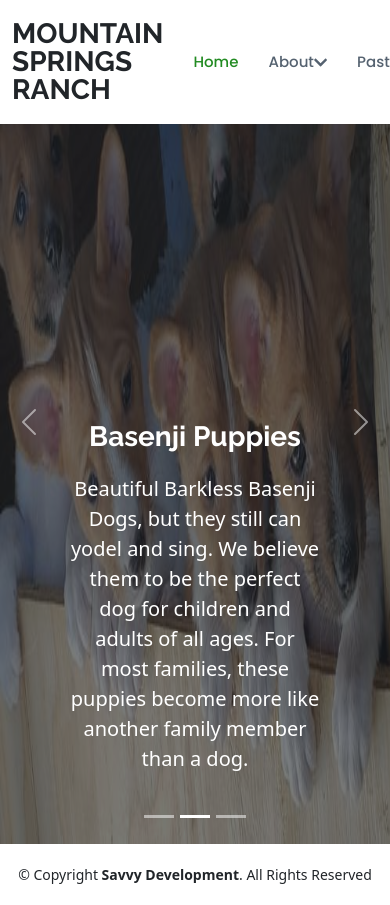
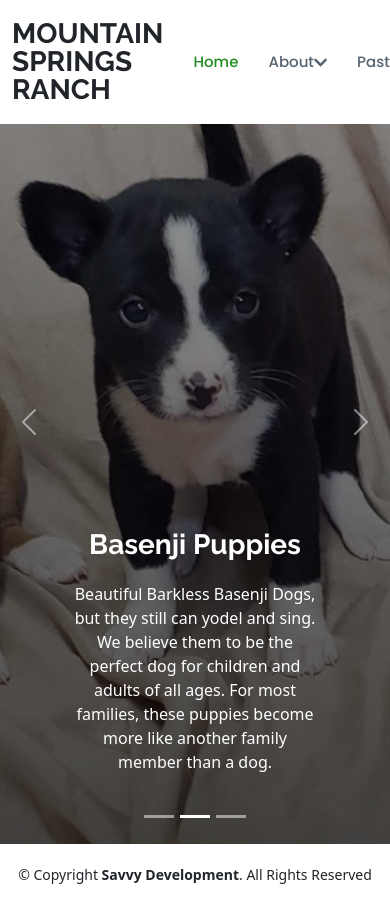
Before and after one commit to savvykolb/mountain-springs-ranch, a React (Create React App) app: page / in a window 390 px wide. Built offline with nearby package versions, Linux system fonts and the light colour scheme; some icons are missing.

Commit message:
updated carousel img to fit

```diff
--- a/src/components/pages/Home.js
+++ b/src/components/pages/Home.js
@@ -6,6 +6,8 @@ function Home({ currentPage, handlePageChange }) {
   const slide2 = require('../img/slide/slide-2.jpg');
   const slide1 = require('../img/slide/slide-1.jpg');
   const slide3 = require('../img/slide/slide-3.jpg');
+  const slide4 = require('../img/slide/slide-4.jpg');
+
 
   return (
     <section id="hero">
@@ -13,7 +15,7 @@ function Home({ currentPage, handlePageChange }) {
         <Carousel.Item interval={4000}>
 
           {/* <!-- Slide 1 --> */}
-          <img className="d-block w-100" src={slide2}
+          <img src={slide2}
             alt="Mountain Springs Ranch" />
           <Carousel.Caption>
             <div class="container">
@@ -23,10 +25,9 @@ function Home({ currentPage, handlePageChange }) {
           </Carousel.Caption>
           </Carousel.Item>
 
+  {/* <!-- Slide 2 --> */}
           <Carousel.Item interval={4000}>
-
-          {/* <!-- Slide 2 --> */}
-          <img className="d-block w-100 h-100" src={slide1}
+          <img src={slide3}
             alt="Basenji Pups" />
           <Carousel.Caption>
             <div class="container">
@@ -38,7 +39,7 @@ function Home({ currentPage, handlePageChange }) {
 
              {/* <!-- Slide 3 --> */}
              <Carousel.Item interval={4000}>
-             <img className="d-block w-100" src={slide3}
+             <img src={slide4}
             alt="Basenji Pups" />
           <Carousel.Caption>
             <div class="container">
@@ -48,6 +49,18 @@ function Home({ currentPage, handlePageChange }) {
           </Carousel.Caption>
           </Carousel.Item>
 
+           {/* <!-- Slide 4 --> */}
+           {/* <Carousel.Item interval={4000}>
+             <img src={slide1}
+            alt="Basenji Pups" />
+          <Carousel.Caption>
+            <div class="container">
+              <h2 >Slide 4</h2>
+              <p> Pricing? How to reserve? Timeframe?</p>
+            </div>
+          </Carousel.Caption>
+          </Carousel.Item> */}
+
       </Carousel>
 
     </section >
--- a/src/components/style/style.css
+++ b/src/components/style/style.css
@@ -174,16 +174,28 @@ h1, h2, h3, h4, h5, h6 {
   left: 0;
   bottom: 0;
 }
-#hero .carousel-item {
+
+#hero .carousel-inner .carousel-item img{
+  position: absolute;
+    top: 0;
+    left: 0;
+    min-width: 100%;
+    height: 100%;
+    filter: brightness(70%);
+
+}
+
+/* #hero .carousel-item {
   background-size: cover;
   background-position: center;
   background-repeat: no-repeat;
-}
+} */
+
 #hero .carousel-item::before {
   content: "";
   background-color: rgba(30, 35, 40, 0.6);
 }
-#hero .carousel-container {
+/* #hero .carousel-container {
   display: flex;
   justify-content: center;
   align-items: center;
@@ -192,10 +204,10 @@ h1, h2, h3, h4, h5, h6 {
   top: 70px;
   left: 50px;
   right: 50px;
-}
-#hero .container {
+} */
+/* #hero .container {
   text-align: center;
-}
+} */
 #hero h2 {
   color: #fff;
   margin-bottom: 20px;
@@ -220,6 +232,9 @@ h1, h2, h3, h4, h5, h6 {
 @media (max-width: 768px) {
   #hero h2 {
     font-size: 28px;
+  }
+  #hero p {
+    font-size: 16px;
   }
 }
 @media (min-width: 1024px) {
```
Also changed, not shown: src/components/img/slide/slide-1.jpg, src/components/img/slide/slide-4.jpg (added).
